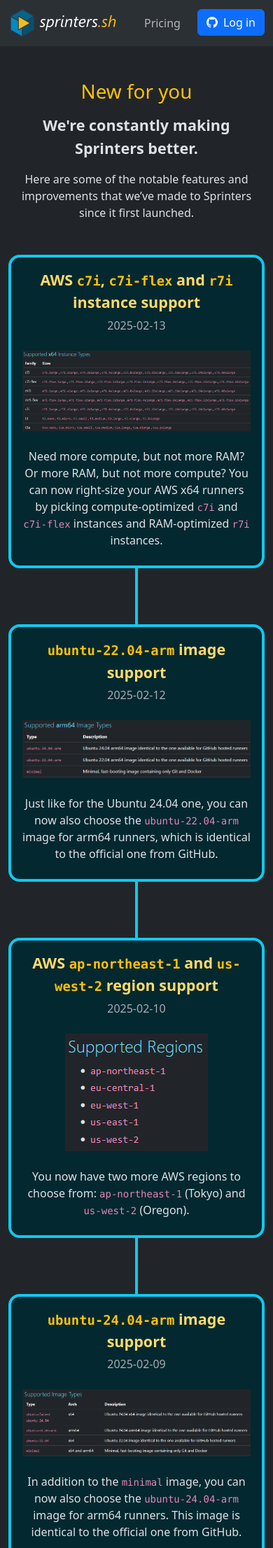
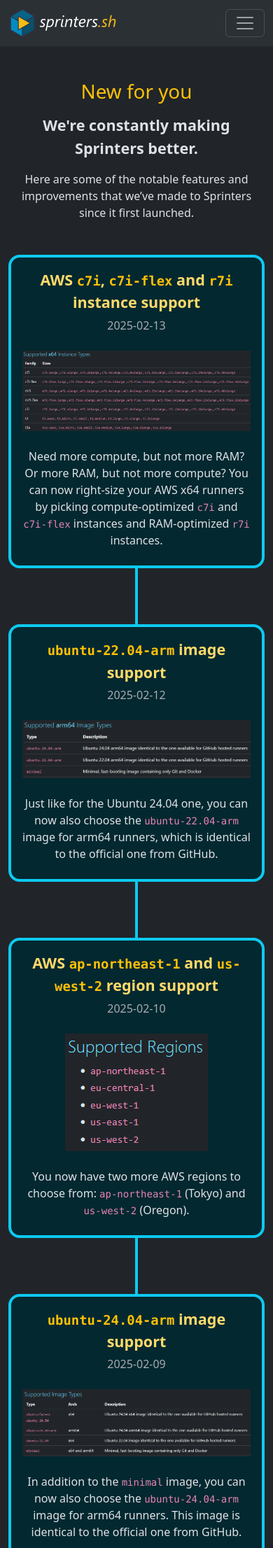
Before and after one commit to sprinters-sh/sprinters.sh, a Jekyll site: the page built from new.html, in a window 390 px wide. Shown: the top 2212 px of the page at 70% size. Built offline with Jekyll 4.4.1, drawn with Linux system fonts in a browser that asks for light colours.

Commit message:
Added navbar collapsing on mobile

```diff
--- a/_layouts/default.html
+++ b/_layouts/default.html
@@ -16,7 +16,7 @@
     <link href="/assets/highlight.css" rel="stylesheet">
 </head>
 <body>
-<nav class="navbar navbar-expand bg-body-tertiary">
+<nav class="navbar navbar-expand-lg bg-body-tertiary">
     <div class="container">
         <a class="navbar-brand" href="/">
             <img src="/assets/logo/sprinters-text-inverted.svg" height="40" alt="Sprinters">
@@ -26,19 +26,19 @@
             <span class="navbar-toggler-icon"></span>
         </button>
         <div class="collapse navbar-collapse" id="navbarSupportedContent">
-            <ul class="navbar-nav ms-auto mb-0">
+            <ul class="navbar-nav ms-auto mb-3 mb-lg-0 text-center">
                 <li class="nav-item">
-                    <a class="nav-link d-none d-sm-block {% if page.name == 'new.html' %}nav-link-current{% endif %}" href="/new">What's new?</a>
+                    <a class="nav-link {% if page.name == 'new.html' %}nav-link-current{% endif %}" href="/new">What's new?</a>
                 </li>
                 <li class="nav-item">
                     <a class="nav-link" href="/#pricing">Pricing</a>
                 </li>
+                <li class="nav-item me-lg-3 mb-3 mb-lg-0">
+                    <a class="nav-link {% if page.layout == 'docs' %}nav-link-current{% endif %}" href="/docs">Docs</a>
+                </li>
                 <li class="nav-item">
-                    <a class="nav-link d-none d-sm-block {% if page.layout == 'docs' %}nav-link-current{% endif %}" href="/docs">Docs</a>
-                </li>
-                <li class="nav-item ms-3">
                     <a class="btn btn-primary" href="https://console.sprinters.sh/login" target="_blank"><i
-                                class="bi bi-github me-2"></i>Log in<span class="d-none d-sm-inline"> with GitHub</span></a>
+                                class="bi bi-github me-2"></i>Log in with GitHub</a>
                 </li>
             </ul>
         </div>
--- a/assets/sprinters.css
+++ b/assets/sprinters.css
@@ -95,9 +95,14 @@
     max-width: 100%;
 }
 
-.nav-link-current {
-    text-decoration: underline 3px var(--bs-info-border-subtle);
-    text-underline-offset: 10px;
+@media (min-width: 992px) {
+    .navbar-nav {
+        text-align: left;
+    }
+    .nav-link-current {
+        text-decoration: underline 3px var(--bs-info-border-subtle);
+        text-underline-offset: 10px;
+    }
 }
 
 .screenshot {
```
